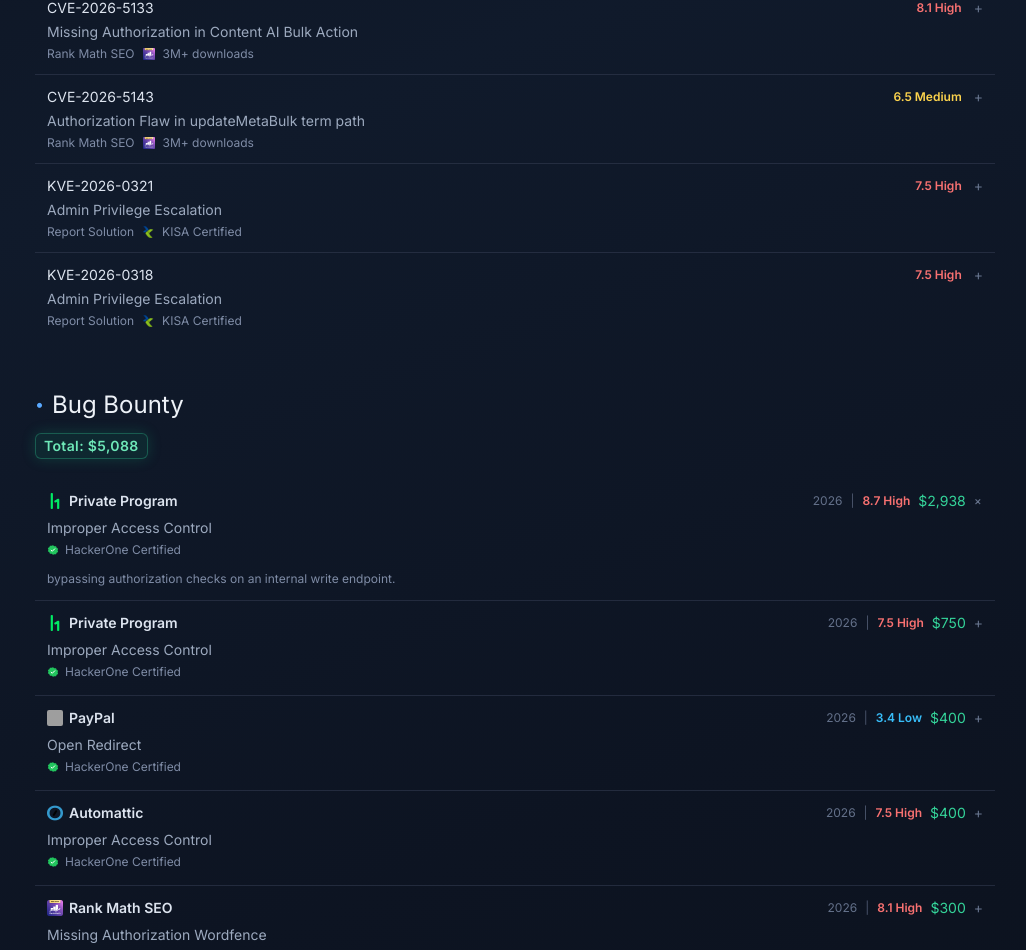
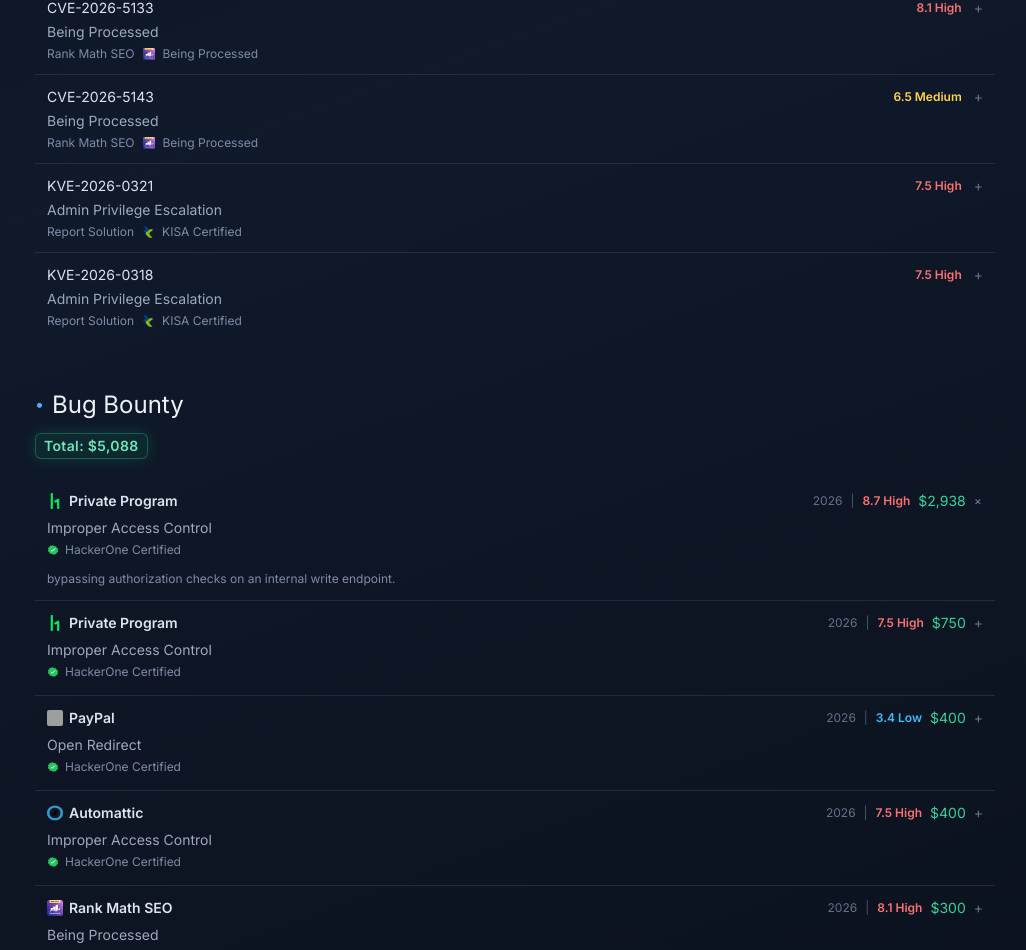
Before and after one commit to komi22/oolongeya, a Next.js app: page / in a window 1280 px wide. Shown: the part 852-1802 px from the top of the page, without its empty margins (125-1151 px from the left). Built offline with nearby package versions, Linux system fonts and the light colour scheme; grey boxes are pictures that could not be loaded.

Commit message:
Set Rank Math entries to being processed status

```diff
--- a/app/page.js
+++ b/app/page.js
@@ -44,23 +44,21 @@
     id: "CVE-2026-5133",
     scoreValue: "8.1",
     grade: "High",
-    title: "Missing Authorization in Content AI Bulk Action",
+    title: "Being Processed",
     product: "Rank Math SEO",
-    badgeValue: "3M+ downloads",
+    badgeValue: "Being Processed",
     badgeIcon: "/icons/rankmath.png",
-    description:
-      "A low-privileged authenticated user can enqueue unauthorized post IDs in Content AI bulk actions. This may expose private post content to the external AI request flow and modify victim SEO meta.",
+    description: "Being Processed",
   },
   {
     id: "CVE-2026-5143",
     scoreValue: "6.5",
     grade: "Medium",
-    title: "Authorization Flaw in updateMetaBulk term path",
+    title: "Being Processed",
     product: "Rank Math SEO",
-    badgeValue: "3M+ downloads",
+    badgeValue: "Being Processed",
     badgeIcon: "/icons/rankmath.png",
-    description:
-      "The term objectType path lacks proper capability checks and can lead to unauthorized post-title modification under ID-collision conditions, creating integrity impact.",
+    description: "Being Processed",
   },
   {
     id: "KVE-2026-0321",
@@ -113,27 +111,25 @@
   },
   {
     program: "Rank Math SEO",
-    type: "Missing Authorization Wordfence",
+    type: "Being Processed",
     scoreValue: "8.1",
     grade: "High",
     payout: "$300",
     year: "2026",
     icon: "/icons/rankmath.png",
-    certification: "Wordfence Certified",
-    description:
-      "Validated by Wordfence as CVE-2026-5133: unauthorized Content AI bulk actions can process protected post IDs and affect confidentiality and integrity.",
+    certification: "Being Processed",
+    description: "Being Processed",
   },
   {
     program: "Rank Math SEO",
-    type: "Unauthorized Content Modification Wordfence",
+    type: "Being Processed",
     scoreValue: "6.5",
     grade: "Medium",
     payout: "$200",
     year: "2026",
     icon: "/icons/rankmath.png",
-    certification: "Wordfence Certified",
-    description:
-      "Validated by Wordfence as CVE-2026-5143: missing term-path authorization allows unauthorized post-title updates when ID-collision conditions are met.",
+    certification: "Being Processed",
+    description: "Being Processed",
   },
   {
     program: "PayPal",
```
